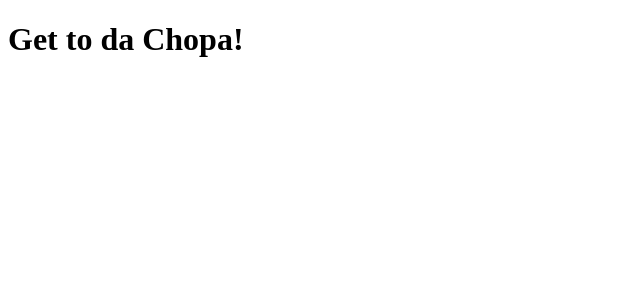
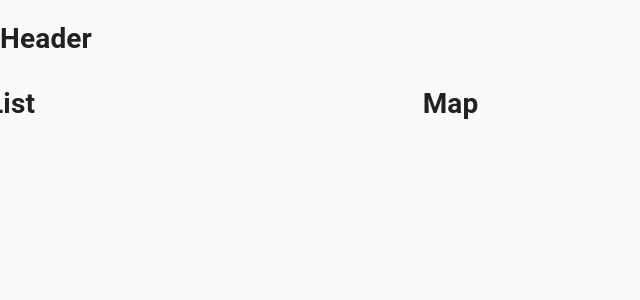
Before and after one commit to Sean-Char/world-traveler, a React (Create React App) app: page / in a window 1280 px wide. Shown: the top 300 px of the page, without its empty margins (0-640 px from the left). Built offline with nearby package versions, Linux system fonts and the light colour scheme.

Commit message:
scaffold functional component for created component

```diff
--- a/src/App.js
+++ b/src/App.js
@@ -1,11 +1,26 @@
 import React from 'react';
+import { CssBaseline, Grid } from '@material-ui/core';
+
+import Header from './components/Header/Header';
+import List from './components/List/List';
+import Map from './components/Map/Map.jsx';
+
 
 const App = () => {
     return (
-        <div>
-            <h1>Get to da Chopa!</h1>
-        </div>
-    )
+        <>
+            <CssBaseline />
+            <Header />
+            <Grid container spacing={3} style={{ width: '100' }}>
+                <Grid xs={12} md={4}>
+                    <List />
+                </Grid>
+                <Grid xs={12} md={8}>
+                    <Map />
+                </Grid>
+            </Grid>
+        </>
+    );
 }
 
 export default App;
--- /dev/null
+++ b/src/components/Header/Header.jsx
@@ -0,0 +1,9 @@
+import React from 'react';
+
+const Header = () => {
+    return (
+        <h1>Header</h1>
+    );
+}
+
+export default Header;
--- /dev/null
+++ b/src/components/List/List.jsx
@@ -0,0 +1,9 @@
+import React from 'react';
+
+const List = () => {
+    return (
+        <h1>List</h1>
+    );
+}
+
+export default List;
--- /dev/null
+++ b/src/components/Map/Map.jsx
@@ -0,0 +1,9 @@
+import React from 'react';
+
+const Map = () => {
+    return (
+        <h1>Map</h1>
+    );
+}
+
+export default Map;
```
Also changed, not shown: src/components/PlaceDetails/PlaceDetails.jsx (added, +9 -0 lines), src/components/Header/styles.css (added), src/components/Map/styles.css (added), src/components/PlaceDetails/styles.css (added).
